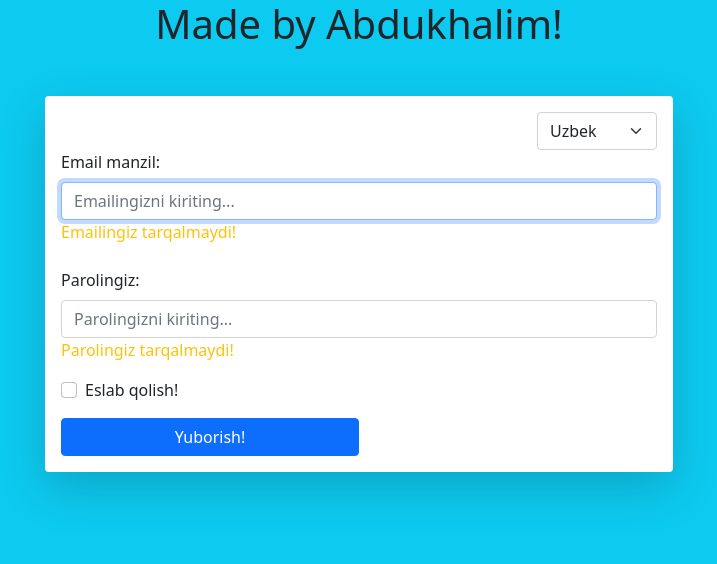
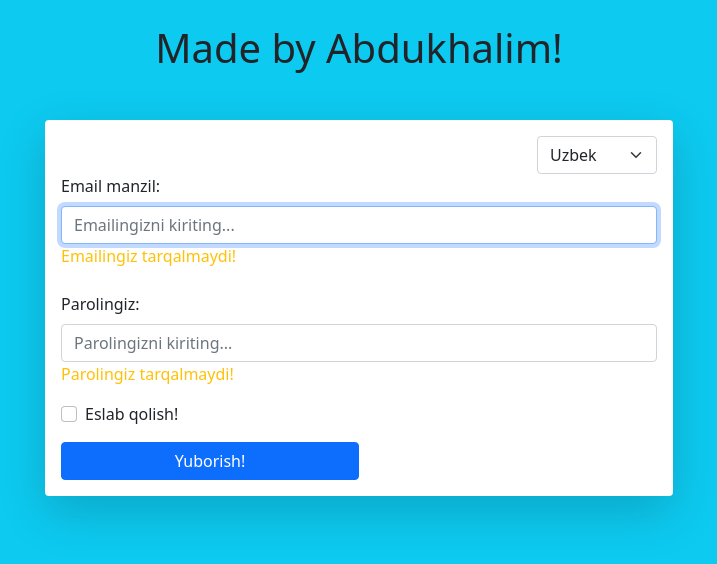
Before and after one commit to Iuterian99/third-lesson-homework, a React (Create React App) app: page / in a window 1280 px wide. Shown: the top 564 px of the page, without its empty margins (281-998 px from the left). Built offline with nearby package versions, Linux system fonts and the light colour scheme.

Commit message:
small changes

```diff
--- a/src/App.js
+++ b/src/App.js
@@ -6,8 +6,8 @@ function App() {
   const [lang, setLang] = useState("uz");
   return (
     <>
-      <div className="container-fluid bg-info vh-100 ">
-        <h1 className="h1 text-center">Made by Abdukhalim!</h1>
+      <div className="container-fluid bg-info vh-100">
+        <h1 className="h1 text-center pt-4">Made by Abdukhalim!</h1>
 
         <form className="shadow-lg p-3 mt-5 bg-body rounded w-50 mx-auto">
           <select
```
